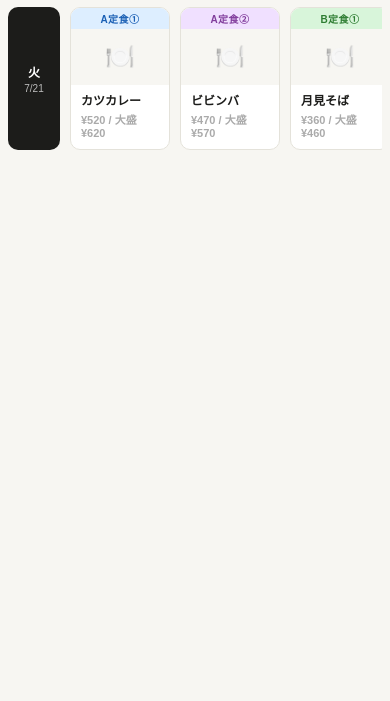
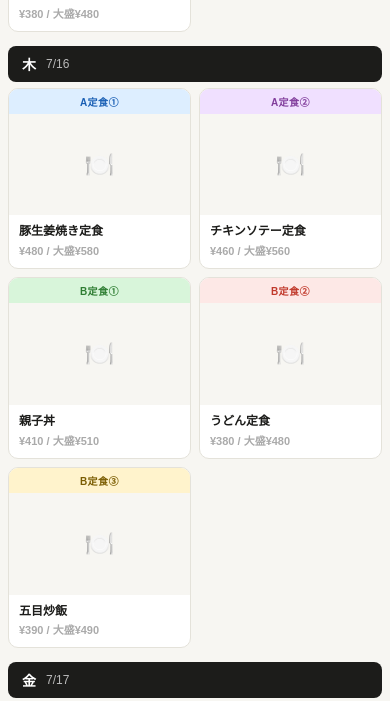
Before and after one commit to a66200926-design/hakatath-shokudo-menu, a plain HTML site: page index.html in a window 390 px wide. Shown: the part 805-1506 px from the top of the page. Before the commit the page ends 973 px from the top, so only its background shows below. Drawn offline with Linux system fonts and the light colour scheme.

Commit message:
Update index.html

```diff
--- a/index.html
+++ b/index.html
@@ -246,18 +246,47 @@
       .day-label { flex: 0 0 72px; }
     }
 
-    /* 全画面サイズ共通：常に5列・料理名縦並び */
-    @media (max-width: 1325px) {
-      #view-page .container { padding: 8px; max-width: 100%; }
-      .day-label { flex: 0 0 52px; }
-      .day-label .day-name { font-size: 12px; }
-      .day-label .day-date { font-size: 10px; }
-      .day-cards { overflow-x: auto; }
-      .menu-card { min-width: 100px; }
+    /* PC・タブレット共通（481px以上）：5列・料理名縦並び */
+    @media (min-width: 481px) {
+      #view-page .container { padding: 8px 16px; max-width: 100%; }
+      .day-label { flex: 0 0 56px; }
+      .day-label .day-name { font-size: 13px; }
+      .day-label .day-date { font-size: 11px; }
+      .day-cards { flex-wrap: nowrap; overflow-x: auto; }
+      .menu-card { min-width: 100px; flex: 1 1 0; }
       .menu-card-label { font-size: 10px; padding: 3px 0; }
       .menu-card-footer { flex-direction: column; gap: 2px; }
       .menu-name { font-size: 12px; }
       .menu-price { font-size: 11px; white-space: normal; }
+    }
+
+    /* スマホ（480px以下）：2列表示 */
+    @media (max-width: 480px) {
+      #view-page .container { padding: 8px; max-width: 100%; }
+      .day-row { flex-direction: column; gap: 6px; margin-bottom: 14px; }
+      .day-label {
+        flex: none;
+        flex-direction: row;
+        border-radius: 8px;
+        padding: 8px 14px;
+        justify-content: flex-start;
+        gap: 10px;
+        width: 100%;
+      }
+      .day-label .day-name { font-size: 14px; }
+      .day-label .day-date { font-size: 12px; margin-top: 0; }
+      .day-cards {
+        display: grid;
+        grid-template-columns: repeat(2, 1fr);
+        gap: 8px;
+        overflow-x: visible;
+        flex: none;
+        width: 100%;
+      }
+      .menu-card-footer { flex-direction: column; gap: 2px; }
+      .menu-name { font-size: 12px; }
+      .menu-price { font-size: 11px; white-space: normal; }
+      .fixed-row { grid-template-columns: repeat(2, 1fr); }
     }
 
     /* ===== ADMIN ===== */
```
